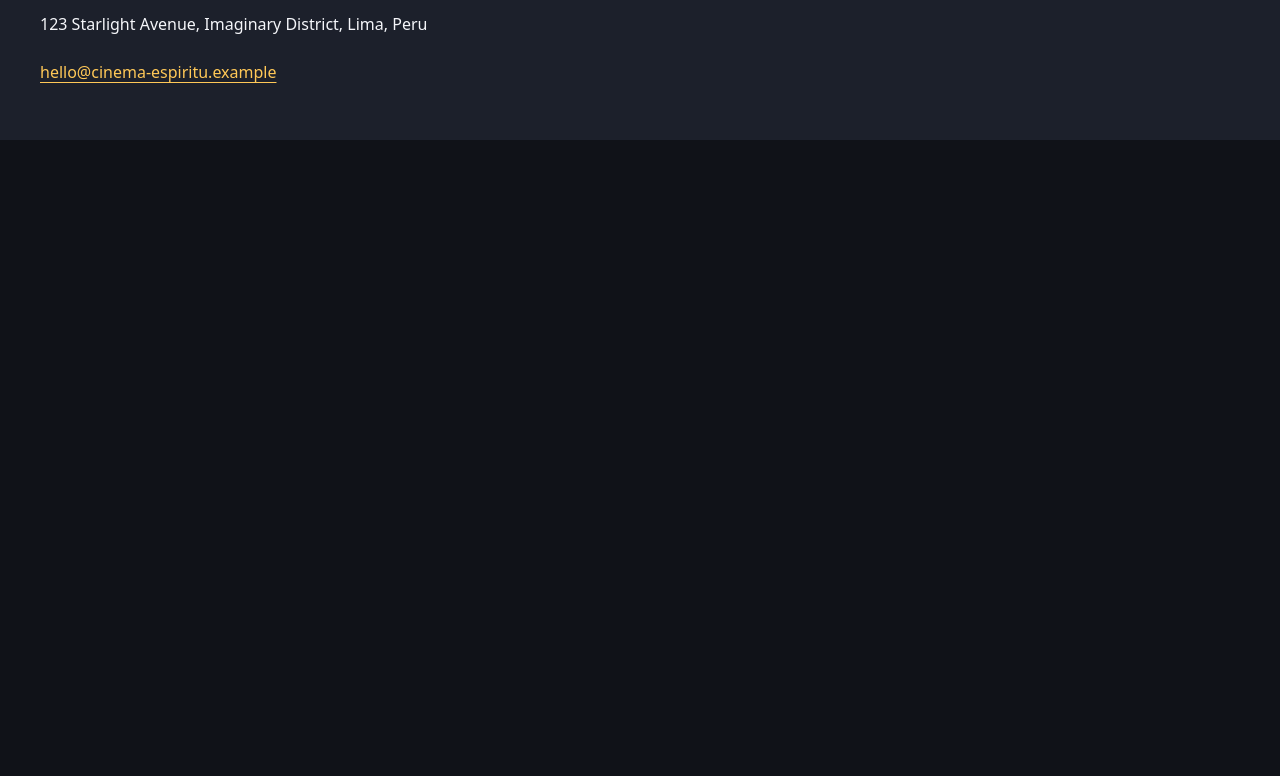
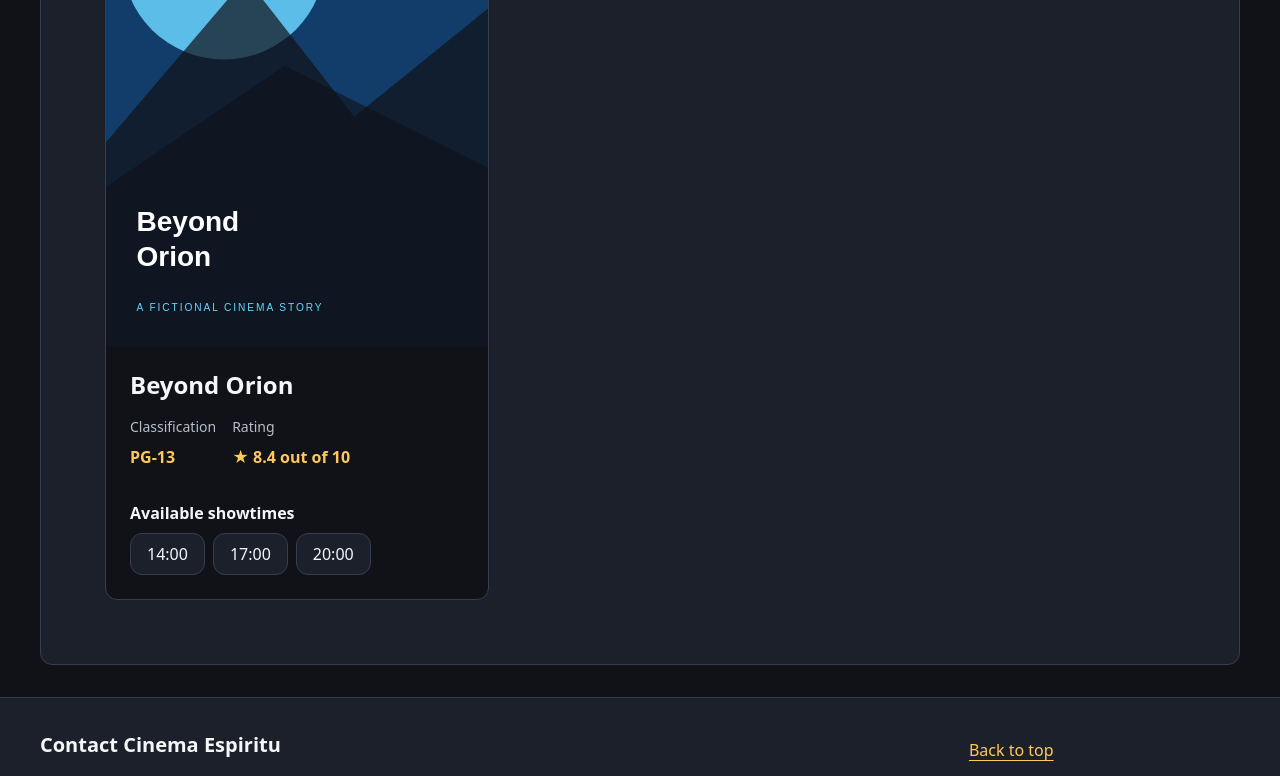
Before and after one commit to SebastianEspiritu/lab09-react-cine-espiritu, a React (Vite) app: page / in a window 1280 px wide. Shown: the part 1323-2099 px from the top of the page. Before the commit the page ends 1463 px from the top, so only its background shows below. Built offline with nearby package versions, Linux system fonts and the light colour scheme.

Commit message:
feat: implement reusable MovieCard with props

```diff
--- a/src/App.jsx
+++ b/src/App.jsx
@@ -1,6 +1,7 @@
 import Header from './components/Header.jsx'
 import Footer from './components/Footer.jsx'
 import Hero from './components/Hero.jsx'
+import MovieCard from './components/MovieCard.jsx'
 import movies from './data/movies.js'
 
 function App() {
@@ -14,8 +15,8 @@ function App() {
         <section className="temporary-section" id="now-showing" tabIndex={-1} aria-labelledby="now-showing-title">
           <p className="section-label">Welcome to Cinema Espiritu</p>
           <h2 id="now-showing-title">Now showing</h2>
-          <p className="muted-text">Our movie listings are coming soon. Visit our contact section to find out where we are.</p>
-          <a className="contact-link" href="#contact">Contact the cinema</a>
+          <p className="muted-text">A preview of our movie listings. Showtimes use the 24-hour format.</p>
+          <MovieCard movie={featuredMovie} />
         </section>
       </main>
       <Footer />
--- /dev/null
+++ b/src/components/MovieCard.jsx
@@ -0,0 +1,44 @@
+import { useId } from 'react'
+
+function MovieCard({ movie }) {
+  const titleId = useId()
+  const showtimesId = useId()
+  const { id, image, title, classification, rating, showtimes } = movie
+
+  return (
+    <article className="movie-card" aria-labelledby={titleId}>
+      <img
+        className="movie-card-poster"
+        src={image}
+        alt={`Poster for ${title}`}
+        width="600"
+        height="900"
+        loading="lazy"
+        decoding="async"
+      />
+      <div className="movie-card-content">
+        <h3 id={titleId}>{title}</h3>
+        <dl className="movie-card-details">
+          <div>
+            <dt>Classification</dt>
+            <dd>{classification}</dd>
+          </div>
+          <div>
+            <dt>Rating</dt>
+            <dd><span aria-hidden="true">★ </span>{rating} out of 10</dd>
+          </div>
+        </dl>
+        <h4 id={showtimesId}>Available showtimes</h4>
+        <ul className="movie-card-showtimes" aria-labelledby={showtimesId}>
+          {showtimes.map((showtime) => (
+            <li key={`${id}-${showtime}`}>
+              <time dateTime={showtime}>{showtime}</time>
+            </li>
+          ))}
+        </ul>
+      </div>
+    </article>
+  )
+}
+
+export default MovieCard
--- a/src/styles/index.css
+++ b/src/styles/index.css
@@ -4,3 +4,4 @@
 @import './header.css';
 @import './footer.css';
 @import './hero.css';
+@import './movie-card.css';
--- /dev/null
+++ b/src/styles/movie-card.css
@@ -0,0 +1,65 @@
+.movie-card {
+  width: 100%;
+  max-width: 24rem;
+  border: 1px solid var(--color-border);
+  border-radius: var(--radius-medium);
+  background: var(--color-background);
+  overflow-wrap: anywhere;
+}
+
+.movie-card-poster {
+  width: 100%;
+  aspect-ratio: 2 / 3;
+  object-fit: cover;
+  border-radius: var(--radius-medium) var(--radius-medium) 0 0;
+}
+
+.movie-card-content {
+  padding: clamp(1rem, 3vw, 1.5rem);
+}
+
+.movie-card h3 {
+  font-size: 1.5rem;
+  line-height: 1.25;
+}
+
+.movie-card-details {
+  display: flex;
+  flex-wrap: wrap;
+  gap: var(--space-medium);
+  margin: 0 0 var(--space-large);
+}
+
+.movie-card-details dt {
+  color: var(--color-text-muted);
+  font-size: 0.875rem;
+}
+
+.movie-card-details dd {
+  margin: var(--space-small) 0 0;
+  color: var(--color-accent);
+  font-weight: 700;
+}
+
+.movie-card h4 {
+  margin: 0 0 var(--space-small);
+  font-size: 1rem;
+}
+
+.movie-card-showtimes {
+  display: flex;
+  flex-wrap: wrap;
+  gap: var(--space-small);
+  list-style: none;
+  margin: 0;
+  padding: 0;
+}
+
+.movie-card-showtimes time {
+  display: block;
+  padding: var(--space-small) var(--space-medium);
+  border: 1px solid var(--color-border);
+  border-radius: var(--radius-medium);
+  background: var(--color-surface);
+  font-variant-numeric: tabular-nums;
+}
```
Also changed, not shown: 1 other file (tests, documents, lock files or other folders).
